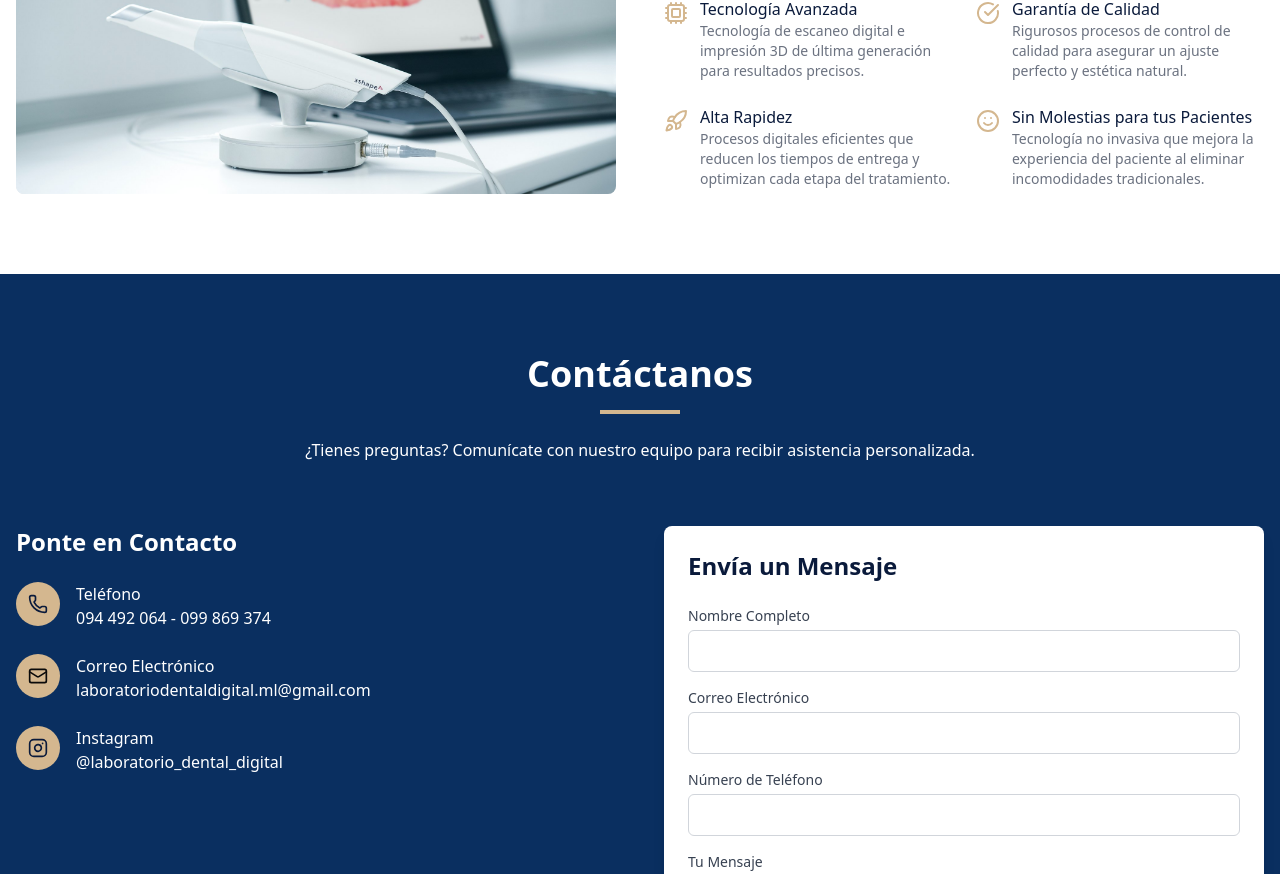
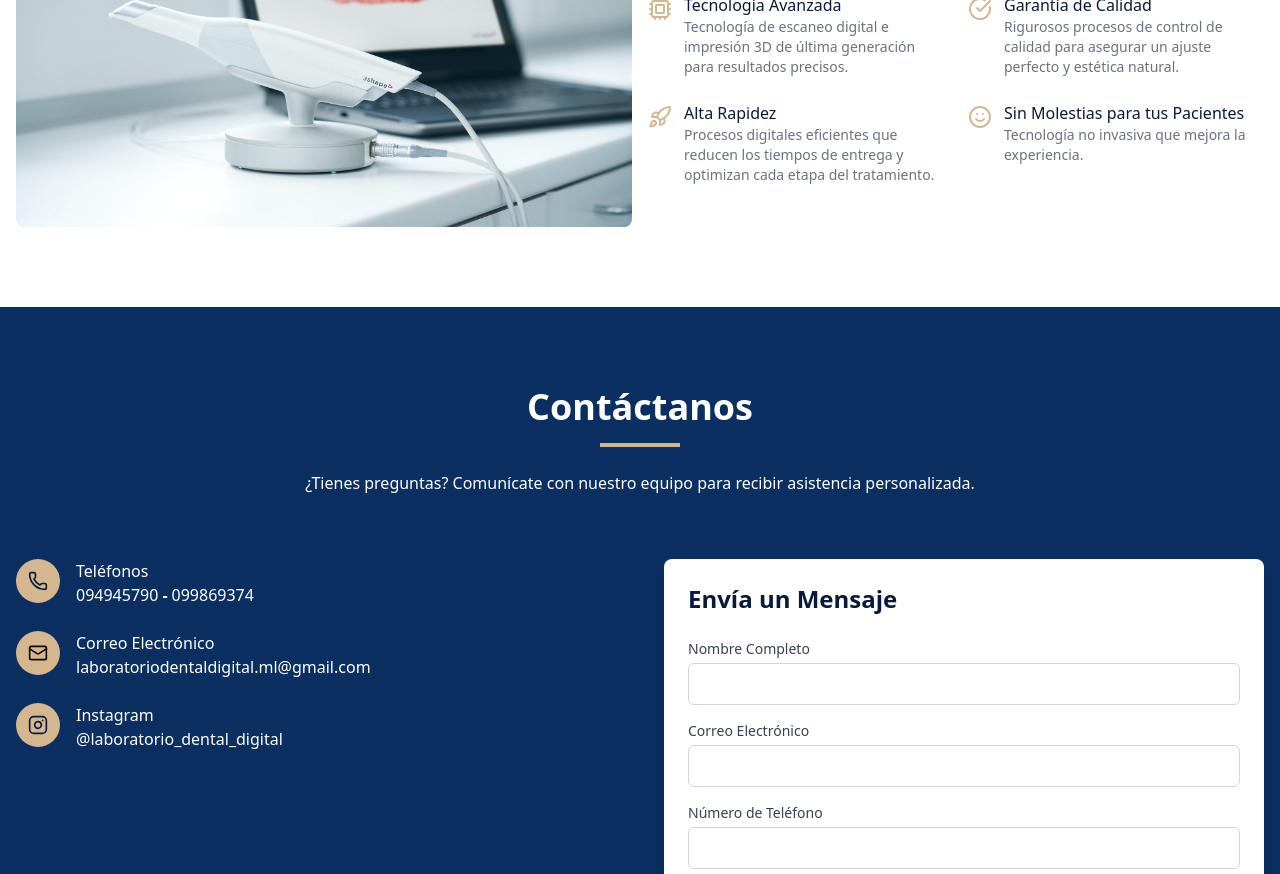
Before and after one commit to LucioSchiavoni/dentallab, a React (Vite) app: page / in a window 1280 px wide. Shown: the part 1200-2074 px from the top of the page. Built offline with nearby package versions, Linux system fonts and the light colour scheme; what @heroui/system would draw is missing.

Commit message:
fix(): contactos

```diff
--- a/src/components/About.tsx
+++ b/src/components/About.tsx
@@ -22,13 +22,13 @@ export default function About() {
     {
       icon: <Smile className="h-6 w-6 text-gold" />,
       title: "Sin Molestias para tus Pacientes",
-      description: "Tecnología no invasiva que mejora la experiencia del paciente al eliminar incomodidades tradicionales.",
+      description: "Tecnología no invasiva que mejora la experiencia.",
     },
   ]
 
   return (
     <div className="container mx-auto px-4">
-      <div className="text-center mb-16">
+      <div className="text-center mb-6">
         <motion.div
           initial={{ opacity: 0, y: 20 }}
           whileInView={{ opacity: 1, y: 0 }}
@@ -43,7 +43,7 @@ export default function About() {
         </motion.div>
       </div>
 
-      <div className="grid md:grid-cols-2 gap-12 items-center">
+      <div className="grid md:grid-cols-2 gap-4 items-center">
         <motion.div
           initial={{ opacity: 0, x: -30 }}
           whileInView={{ opacity: 1, x: 0 }}
@@ -51,7 +51,7 @@ export default function About() {
           viewport={{ once: true }}
           className="relative"
         >
-          <div className="aspect-video bg-gray-200 rounded-lg overflow-hidden">
+          <div className=" bg-gray-200 rounded-lg overflow-hidden">
             <img
               src={shape}
               alt="Instalaciones de Digital Dental Lab"
--- a/src/components/Contact.tsx
+++ b/src/components/Contact.tsx
@@ -73,18 +73,33 @@ export default function Contacto() {
           transition={{ duration: 0.7 }}
           viewport={{ once: true }}
         >
-          <h3 className="text-2xl font-bold text-white mb-6">Ponte en Contacto</h3>
-
           <div className="space-y-6 mb-8">
             <div className="flex items-start">
               <div className="bg-gold p-3 rounded-full mr-4">
                 <Phone className="h-5 w-5 text-navy-blue" />
               </div>
               <div>
-                <h4 className="font-medium text-white">Teléfono</h4>
-                <p className="text-white">094 492 064 - 099 869 374</p>
-
-              </div>
+  <h3 className="font-medium text-white">Teléfonos</h3>
+  <div className="flex gap-1">
+    <a
+      href="https://api.whatsapp.com/send?phone=59894945790&text=Hola,%20quisiera%20consultar%20sobre%20sus%20servicios."
+      target="_blank"
+      rel="noopener noreferrer"
+      className="text-white hover:underline"
+    >
+      094945790
+    </a>
+    <span className="text-white font-bold">-</span>
+    <a
+      href="https://api.whatsapp.com/send?phone=59899869374&text=Hola,%20quisiera%20consultar%20sobre%20sus%20servicios."
+      target="_blank"
+      rel="noopener noreferrer"
+      className="text-white hover:underline"
+    >
+      099869374
+    </a>
+  </div>
+</div>
             </div>
             <div className="flex items-start">
               <div className="bg-gold p-3 rounded-full mr-4">
@@ -92,7 +107,14 @@ export default function Contacto() {
               </div>
               <div>
                 <h4 className="font-medium text-white">Correo Electrónico</h4>
-                <p className="text-white">laboratoriodentaldigital.ml@gmail.com</p>
+                <a
+  href="https://mail.google.com/mail/?view=cm&fs=1&to=laboratoriodentaldigital.ml@gmail.com&su=Consulta&body=Hola, quiero hacer una consulta."
+  target="_blank"
+  rel="noopener noreferrer"
+  className="text-white hover:underline"
+>
+laboratoriodentaldigital.ml@gmail.com
+</a>
               </div>
             </div>
 
--- a/src/components/Hero.tsx
+++ b/src/components/Hero.tsx
@@ -19,7 +19,7 @@ export function Hero() {
   }
 
   const handleWpp = () => {
-    const phoneNumber = "59894492064"
+    const phoneNumber = "59894945790"
     const message = "Hola, quisiera consultar sobre sus servicios."
     const url = `https://api.whatsapp.com/send?phone=${phoneNumber}&text=${encodeURIComponent(message)}`
     window.open(url, "_blank")
@@ -105,7 +105,7 @@ export function Hero() {
 
             <Button
               variant="outline"
-              className="border-[#d5b997] text-black hover:bg-[#d5b997]/10 hover:text-gold"
+              className="border-[#d5b997] bg-white text-black hover:bg-[#d5b997]/10 hover:text-gold"
               onClick={() => handleWpp()}
             >
               <Phone className="mr-2 h-4 w-4" />
```
